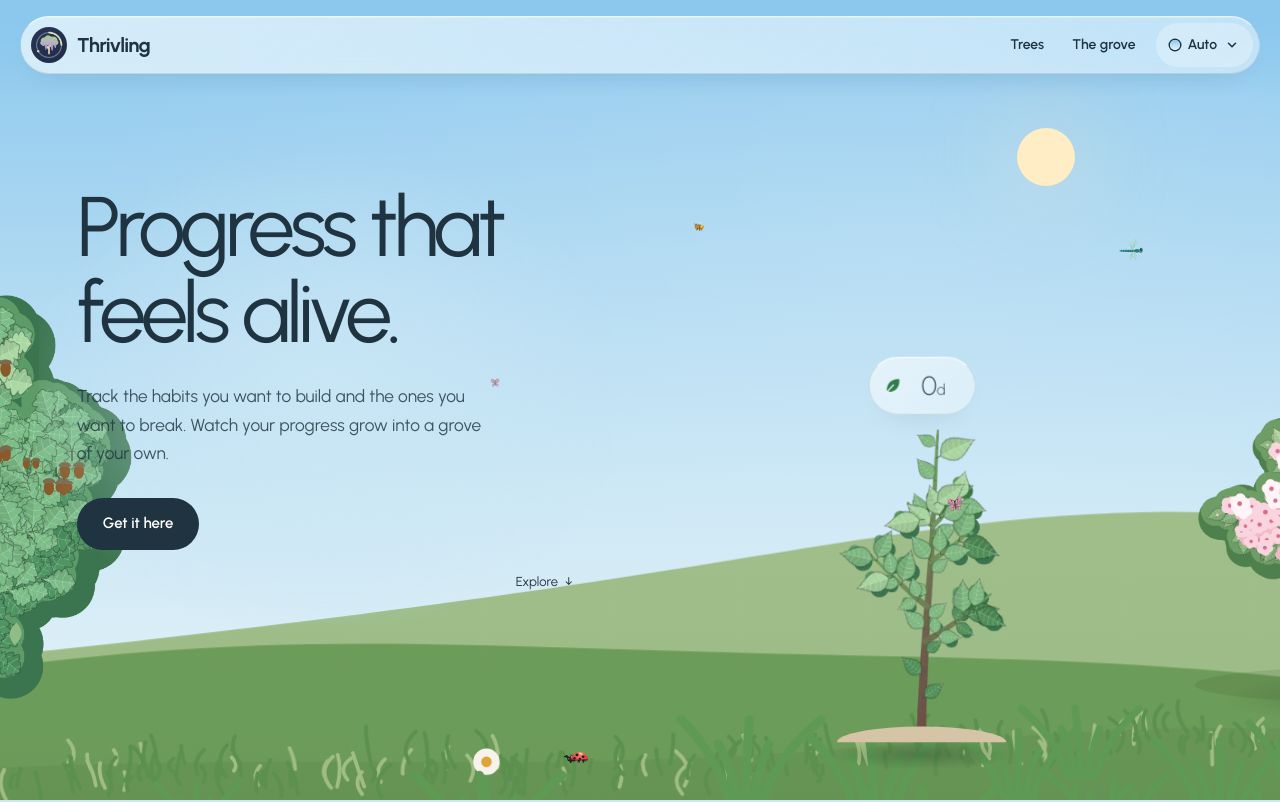
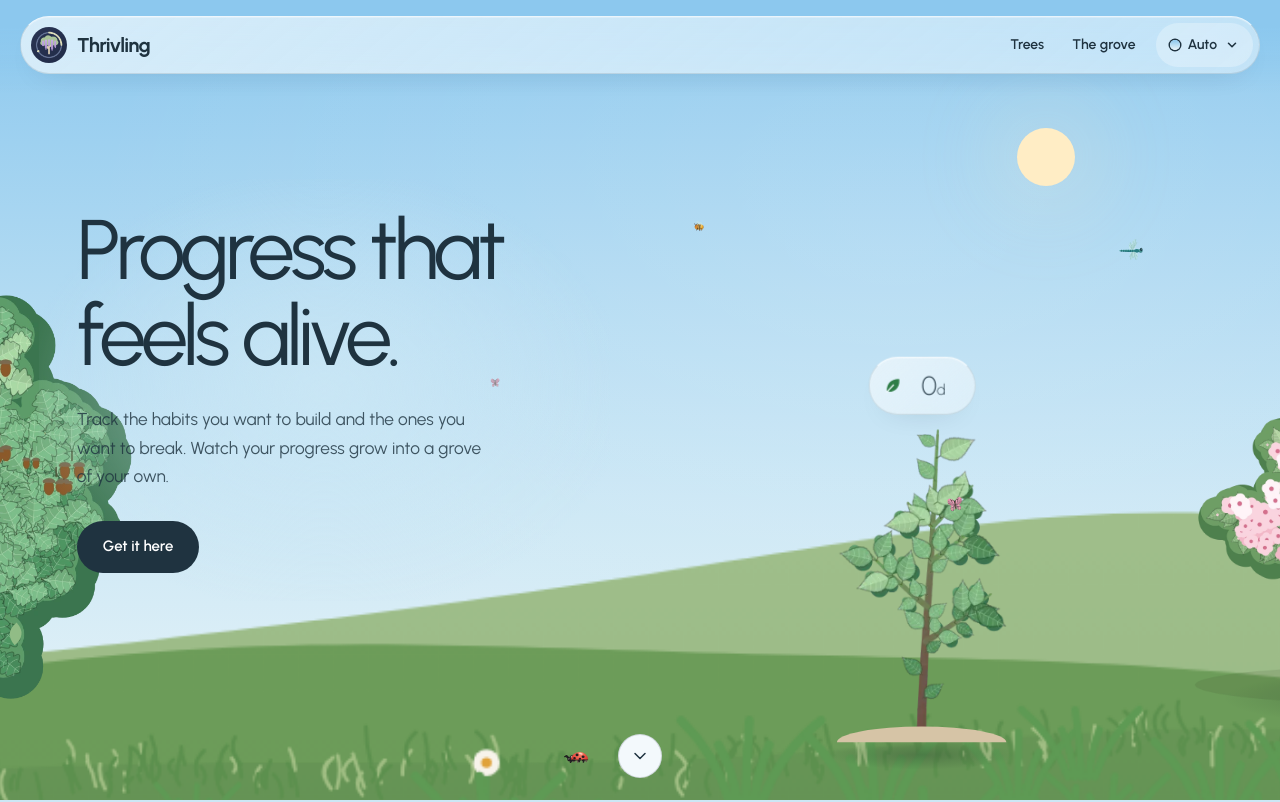
Before and after one commit to fideliskaruri/thrivling-site, a React (Vite) app: page / in a window 1280 px wide. Shown: the top 802 px of the page. Built offline with nearby package versions, Linux system fonts and the light colour scheme.

Commit message:
Center the scroll cue and reduce scene work during scrolling

```diff
--- a/src/App.tsx
+++ b/src/App.tsx
@@ -42,21 +42,26 @@ export default function App() {
     const root = document.documentElement;
     const set = (key: string, value: boolean) => { const v = value ? "1" : "0"; if (root.dataset[key] !== v) root.dataset[key] = v; };
     const picker = document.getElementById("trees");
-    const on = () => {
+    const footerElement = document.querySelector('.site-footer');
+    let pending = 0;
+    const update = () => {
+      pending = 0;
       const y = window.scrollY, h = window.innerHeight;
+      const r = picker?.getBoundingClientRect();
+      const footer = footerElement?.getBoundingClientRect();
       // The counter stays on the tree for the first half screen of scrolling, then moves into the nav.
       set("scrolled", y > h * 0.55);
       set("deep", y > h * 0.8);
+      set("exploring", y > 48);
       // Back-to-top steps aside while the tree picker is in front, so it never covers the picker's controls.
-      const r = picker?.getBoundingClientRect();
       set("picking", !!r && r.top < h * 0.6 && r.bottom > h * 0.4);
-      const footer = document.querySelector('.site-footer')?.getBoundingClientRect();
       root.style.setProperty('--to-top-bottom', `${Math.max(20, footer ? h - footer.top + 14 : 20)}px`);
     };
-    on();
+    const on = () => { if (!pending) pending = requestAnimationFrame(update); };
+    update();
     window.addEventListener("scroll", on, { passive: true });
     window.addEventListener("resize", on);
-    return () => { window.removeEventListener("scroll", on); window.removeEventListener("resize", on); root.style.removeProperty('--to-top-bottom'); };
+    return () => { cancelAnimationFrame(pending); window.removeEventListener("scroll", on); window.removeEventListener("resize", on); root.style.removeProperty('--to-top-bottom'); };
   }, []);
   const style = {
     "--sky-top": theme.sky[0], "--sky-mid": theme.sky[1], "--sky-bottom": theme.sky[2],
@@ -106,10 +111,12 @@ export default function App() {
             <h1 id="hero-title">Progress that feels alive.</h1>
             <p className="hero-subhead">Track the habits you want to build and the ones you want to break. Watch your progress grow into a grove of your own.</p>
             <DownloadLink />
-            <a className="scroll-hint" href="#grove" aria-label="Explore the grove">Explore <span aria-hidden="true">↓</span></a>
           </div>
 
           </div>
+          <a className="hero-scroll-cue" href="#grove" aria-label="Explore the grove">
+            <svg viewBox="0 0 24 24" width="20" height="20" aria-hidden="true"><path d="m6 9 6 6 6-6" fill="none" stroke="currentColor" strokeWidth="1.8" strokeLinecap="round" strokeLinejoin="round" /></svg>
+          </a>
         </section>
 
         <section className="story-section" id="grove" aria-labelledby="grove-title">
--- a/src/scene/scene2d.ts
+++ b/src/scene/scene2d.ts
@@ -76,11 +76,16 @@ export function createScene(
   let width = 0, height = 0, dpr = 1;
   let last = 0, clock = 0, lastDay = -1;
   let shown = 0;
+  const profiling = import.meta.env.DEV && new URLSearchParams(location.search).has('perf');
+  let profileStart = 0;
+  const intervals: number[] = [], renderTimes: number[] = [];
   let pull = 0;
   let navBottom = 0;
   let maxScroll = 1;
   // Bottom of the hero copy in page units, so the counter never sits over the headline, button or scroll hint.
   let copyBottom = 0;
+  let pickerTop = 0, pickerHeight = 0;
+  const pickerCard = document.querySelector<HTMLElement>('.picker-card');
   const counter = document.querySelector<HTMLElement>(".tree-counter");
   let counterX = "", counterY = "";
 
@@ -153,6 +158,9 @@ export function createScene(
     maxScroll = Math.max(1, document.documentElement.scrollHeight - window.innerHeight);
     const copy = document.querySelector(".hero-copy")?.getBoundingClientRect();
     copyBottom = copy && window.innerWidth < 768 ? copy.bottom + window.scrollY : 0;
+    const picker = pickerCard?.getBoundingClientRect();
+    pickerTop = picker ? picker.top + window.scrollY : 0;
+    pickerHeight = picker?.height ?? 0;
   };
   measurePage();
   const pageObserver = new ResizeObserver(() => { measurePage(); schedule(); });
@@ -164,12 +172,12 @@ export function createScene(
   const layerCache: LayerBitmap[] = [];
   function drawLayer(world: ReturnType<typeof worldGround>, layer: GroundLayer, z: number, ox: number, oy: number) {
     const vx0 = -ox / z, vy0 = -oy / z, vx1 = (width - ox) / z, vy1 = (height - oy) / z;
-    let hit = layerCache.find(b => b.layer === layer && b.world === world && Math.abs(Math.log(b.z / z)) < 0.045
+    let hit = layerCache.find(b => b.layer === layer && b.world === world
       && b.x0 <= vx0 && b.y0 <= vy0 && b.x1 >= vx1 && b.y1 >= vy1);
     if (!hit) {
-      const mx = (vx1 - vx0) * 0.2, my = (vy1 - vy0) * 0.2;
-      const x0 = vx0 - mx, y0 = vy0 - my, x1 = vx1 + mx, y1 = vy1 + my;
-      const scale = z * Math.min(dpr, 1.5);
+      // Cache the complete camera route once. Zooming reuses these textures rather than repainting paths.
+      const x0 = Math.min(0, vx0), y0 = Math.min(0, vy0), x1 = Math.max(width, vx1), y1 = Math.max(height, vy1);
+      const scale = Math.min(dpr, 1.5);
       const c = document.createElement("canvas");
       c.width = Math.ceil((x1 - x0) * scale); c.height = Math.ceil((y1 - y0) * scale);
       const lg = c.getContext("2d")!;
@@ -185,9 +193,10 @@ export function createScene(
 
 
   function frame(now: number) {
+    const renderStart = profiling ? performance.now() : 0;
     raf = 0;
     if (disposed) return;
-    resize();
+    if (!width) resize();
     const dt = last ? Math.min(0.1, (now - last) / 1000) : 0;
     last = now;
     const step = settings.paused ? 0 : dt;
@@ -196,8 +205,7 @@ export function createScene(
     const y = window.scrollY;
 
     // Growth: the tree grows from the top of the page until the tree picker comes up.
-    const pick = document.querySelector<HTMLElement>(".picker-card");
-    const pr = pick?.getBoundingClientRect();
+    const pr = pickerHeight ? { top: pickerTop - y, height: pickerHeight } : null;
     const arrive = pr ? y + (pr.top + pr.height / 2 - height / 2) : maxScroll * 0.7;
     const growEnd = Math.max(height * 0.5, arrive - height * 0.75);
     // Follow scroll only as far as the continuous decoded sequence can support.
@@ -393,6 +401,17 @@ export function createScene(
     if (focus > 0) { g.fillStyle = `rgba(12, 22, 36, ${(0.22 * focus).toFixed(3)})`; g.fillRect(0, 0, width, height); }
 
     const moving = shown !== target || pull !== pullTarget || (!settings.paused && !settings.reduced);
+    if (profiling) {
+      if (profileStart) intervals.push(now - profileStart);
+      profileStart = now;
+      renderTimes.push(performance.now() - renderStart);
+      if (intervals.length >= 90) {
+        const sorted = [...intervals].sort((a,b) => a-b);
+        const draws = [...renderTimes].sort((a,b) => a-b);
+        canvas.dataset.frameStats = JSON.stringify({ fps: +(1000 / (intervals.reduce((a,b)=>a+b,0) / intervals.length)).toFixed(1), intervalP95: +sorted[Math.floor(sorted.length * .95)]!.toFixed(1), drawP95: +draws[Math.floor(draws.length * .95)]!.toFixed(1), over33ms: intervals.filter(v=>v>33.4).length });
+        intervals.length = 0; renderTimes.length = 0;
+      }
+    }
     if (moving) schedule();
   }
 
--- a/src/showcase.css
+++ b/src/showcase.css
@@ -1,21 +1,26 @@
 /* Launch-page refinements; the existing tree scene and sky remain the backdrop. */
 .picker-name span { display: block; margin-top: 8px; }
-.hero-copy .scroll-hint {
-  display: flex;
-  width: fit-content;
-  padding: 4px 0;
-  margin-top: 18px;
-  margin-left: auto;
-  gap: 7px;
-  font-size: 13px;
-  font-weight: 500;
+.hero-scroll-cue {
+  position: absolute;
+  left: 50%;
+  bottom: max(22px, env(safe-area-inset-bottom));
+  transform: translateX(-50%);
+  display: grid;
+  place-items: center;
+  width: 44px;
+  height: 44px;
+  border-radius: 50%;
+  border: 1px solid color-mix(in srgb, var(--ink) 16%, transparent);
   text-decoration: none;
   color: var(--ink);
-  background: none;
+  background: var(--panel);
   opacity: 1;
+  transition: opacity 180ms ease, visibility 180ms ease;
 }
-.hero-copy .scroll-hint:hover { text-decoration: underline; text-underline-offset: 4px; }
-.hero-copy .scroll-hint:focus-visible { outline: 2px solid currentColor; outline-offset: 5px; }
+.hero-scroll-cue:hover { border-color: currentColor; }
+.hero-scroll-cue:focus-visible { outline: 2px solid currentColor; outline-offset: 4px; }
+html[data-exploring='1'] .hero-scroll-cue { opacity: 0; visibility: hidden; pointer-events: none; }
+@media(prefers-reduced-motion:reduce) { .hero-scroll-cue { transition: none; } }
 .glass-pane:not(.glass-select-list) {
   background: linear-gradient(140deg, color-mix(in srgb, var(--panel) 72%, transparent), color-mix(in srgb, var(--panel) 52%, transparent));
   border: 1px solid color-mix(in srgb, var(--ink) 12%, transparent);
--- a/src/useSiteMotion.ts
+++ b/src/useSiteMotion.ts
@@ -9,6 +9,7 @@ const active = new Set<ReturnType<typeof animate>>();
 
 function bindReveals() {
   if (!document.documentElement.classList.contains('is-loaded')) return;
+  observer.disconnect();
   document.querySelectorAll<HTMLElement>('.hero-copy h1, .hero-subhead, .hero-copy .download-link, .story-panel h2, .story-panel p, .app-copy, .app-screens .screen-frame, .download-copy h2, .download-copy p, .official-play').forEach(element => {
     if (seen.has(element)) return;
     seen.add(element);
```
